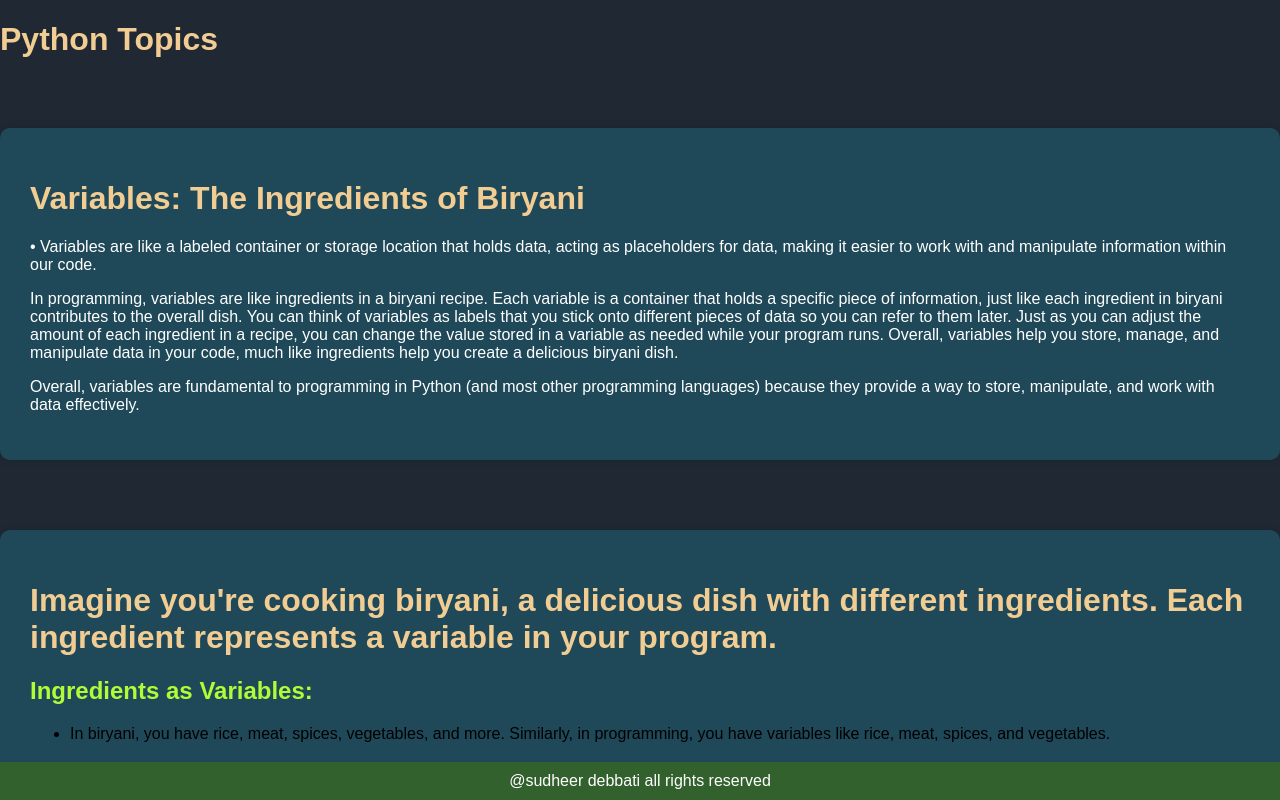
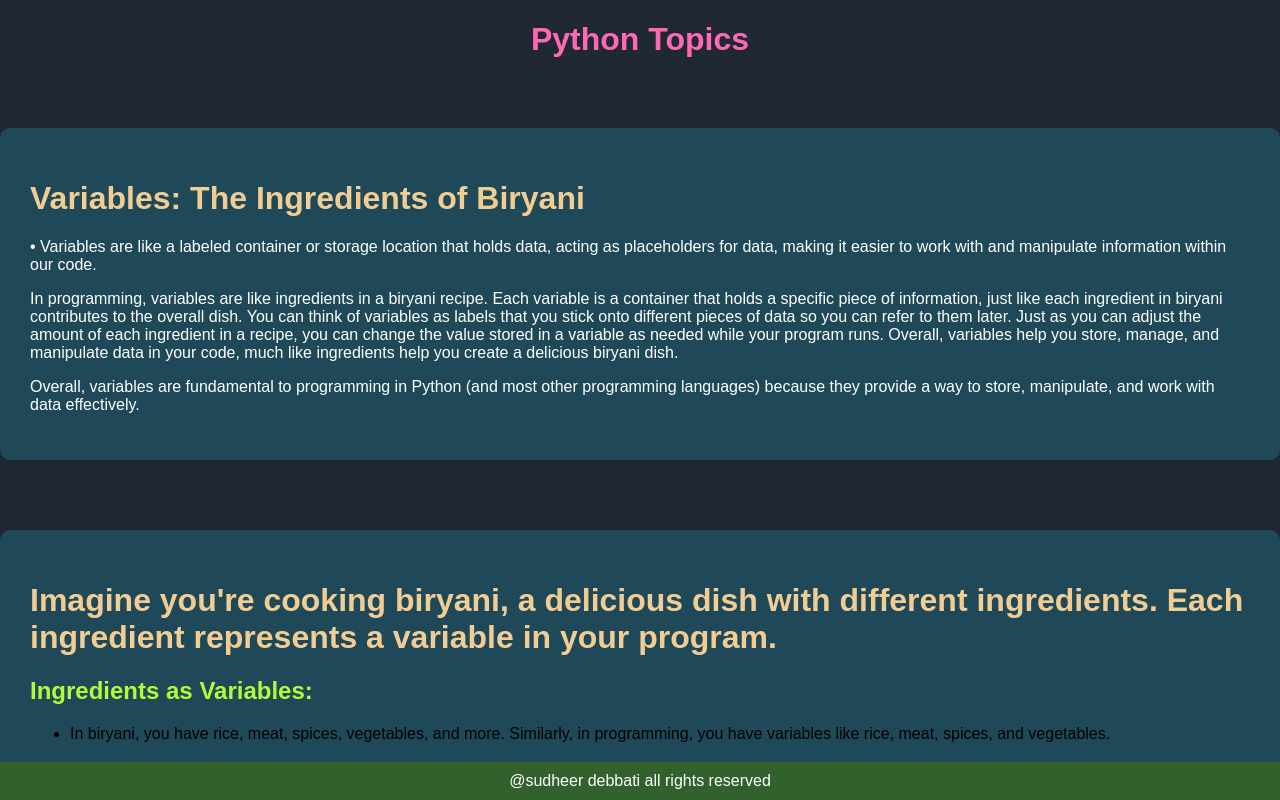
Before and after one commit to Debbatisudheer/python-topics, a plain HTML site: page index.html in a window 1280 px wide. Shown: the top 800 px of the page. Drawn offline with Linux system fonts and the light colour scheme.

Commit message:
Update styles.css

```diff
--- a/styles.css
+++ b/styles.css
@@ -43,6 +43,13 @@ footer {
     bottom: 0;
     width: 100%;
 }
+.main-heading {
+    text-align: center; /* Center text */
+}
+
+.main-heading h1 {
+    color: #ff69b4; /* Pink color */
+}
 
 /* Media query for mobile screens */
 @media only screen and (max-width: 600px) {
```
